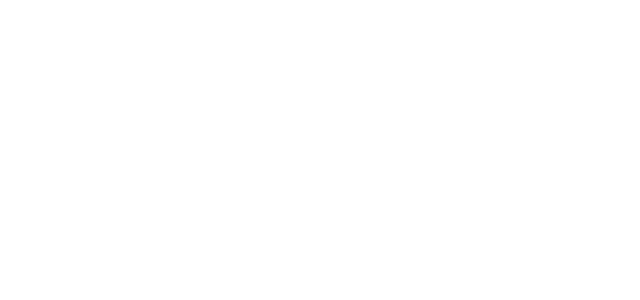
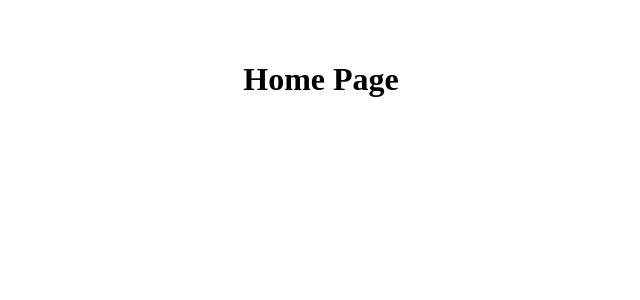
Before and after one commit to Ayoroq/runclub-frontend, a React (Vite) app: page / in a window 1280 px wide. Shown: the top 300 px of the page, without its empty margins (319-959 px from the left). Built offline with nearby package versions, Linux system fonts and the light colour scheme.

Commit message:
feat: add Outlet component for routing in App component

```diff
--- a/src/App.jsx
+++ b/src/App.jsx
@@ -1,8 +1,13 @@
 import { useState } from 'react'
+import { Outlet } from 'react-router'
 import './App.css'
 
 function App() {
-
+  return (
+    <div>
+      <Outlet />
+    </div>
+  )
 }
 
 export default App
```
